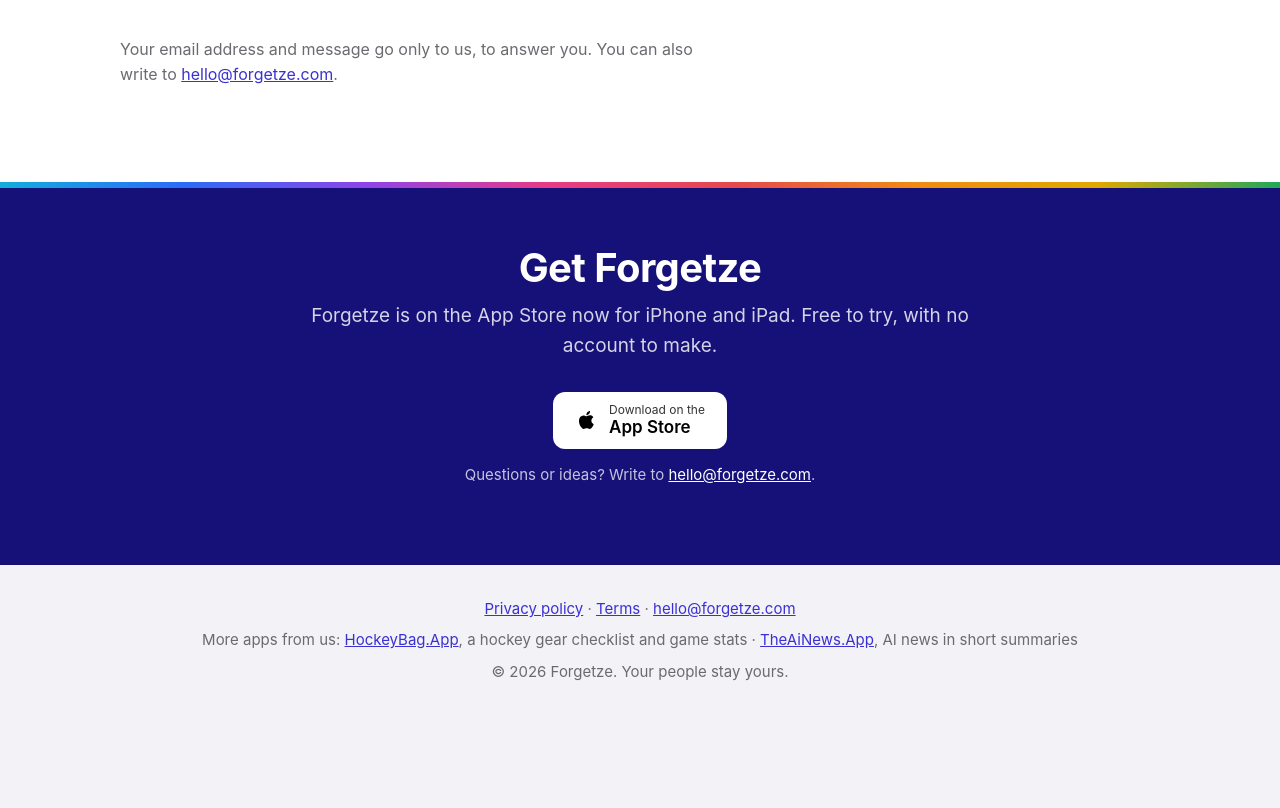
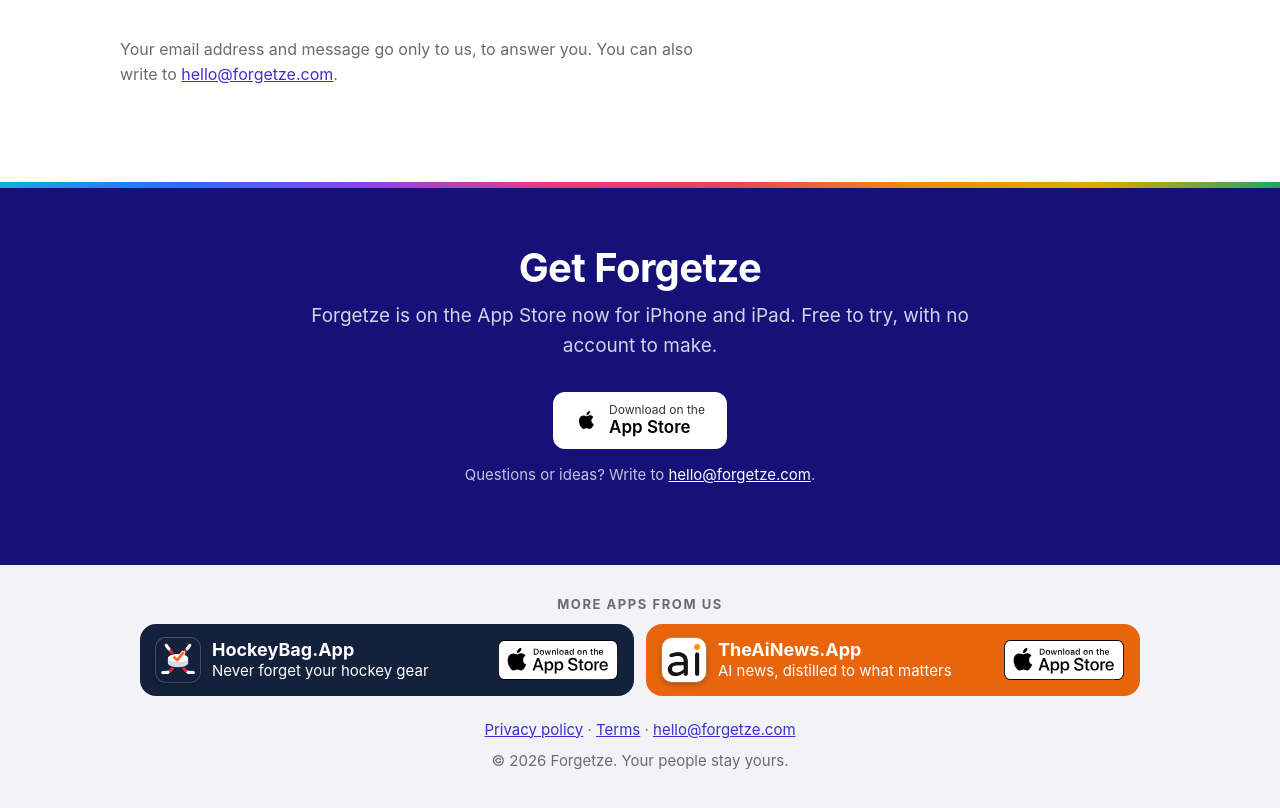
Before and after one commit to nyandrews/forgetze-site, a website: page index.html in a window 1280 px wide. Shown: the part 4441-5249 px from the top of the page. Before the commit the page ends 5172 px from the top, so only its background shows below. Drawn offline with Linux system fonts and the light colour scheme.

Commit message:
Footer: show our other apps as coloured bands with icon, slogan and App Store badge
Replaces the plain text line. Each band uses the app's own colour, like the
headers on the Master Dashboard.

Co-Authored-By: Claude Fable 5.2 <noreply@anthropic.com>

```diff
--- a/index.html
+++ b/index.html
@@ -171,6 +171,18 @@
   footer p { margin: 8px 0 0; }
 
   @media (prefers-reduced-motion: reduce) { html { scroll-behavior: auto; } }
+  /* "More apps from us": one band per app, in that app's own colour, like the Master Dashboard headers. */
+  .more-apps { margin: 0 auto 22px; max-width: 1000px; text-align: left; }
+  .more-apps h2 { font-size: 13px; letter-spacing: .12em; text-transform: uppercase; text-align: center; margin: 0 0 12px; color: inherit; font-weight: 700; }
+  .more-apps .ma-grid { display: grid; grid-template-columns: 1fr 1fr; gap: 12px; }
+  @media (max-width: 880px) { .more-apps .ma-grid { grid-template-columns: 1fr; } }
+  .more-apps .ma-card { display: flex; flex-wrap: wrap; align-items: center; justify-content: space-between; gap: 12px; padding: 14px 16px; border-radius: 16px; color: #fff; }
+  .more-apps .ma-app { display: flex; align-items: center; gap: 12px; color: #fff; text-decoration: none; min-width: 0; }
+  .more-apps .ma-app img { display: block; width: 44px; height: 44px; border-radius: 10px; box-shadow: 0 2px 6px rgba(0,0,0,.3), 0 0 0 1px rgba(255,255,255,.25); }
+  .more-apps .ma-app strong { display: block; font-size: 18px; line-height: 1.2; color: #fff; }
+  .more-apps .ma-app span { display: block; font-size: 15px; line-height: 1.3; color: #fff; }
+  .more-apps .ma-badge { display: block; line-height: 0; }
+  .more-apps .ma-badge img { display: block; height: 40px; width: auto; }
 </style>
 </head>
 <body>
@@ -380,8 +392,20 @@
 
 <footer>
   <div class="wrap">
+    <div class="more-apps">
+      <h2>More apps from us</h2>
+      <div class="ma-grid">
+      <div class="ma-card" style="background:#14213D">
+        <a class="ma-app" href="https://www.hockeybag.app"><img src="/apps/hockeybag.png" alt="" width="44" height="44"><span><strong>HockeyBag.App</strong><span>Never forget your hockey gear</span></span></a>
+        <a class="ma-badge" href="https://apps.apple.com/app/apple-store/id6823292085?pt=1734641&amp;ct=forgetze-footer&amp;mt=8"><img src="/app-store-badge.svg" alt="Download HockeyBag.App on the App Store" width="120" height="40"></a>
+      </div>
+      <div class="ma-card" style="background:#E8650E">
+        <a class="ma-app" href="https://www.theainews.app"><img src="/apps/theainews.png" alt="" width="44" height="44"><span><strong>TheAiNews.App</strong><span>AI news, distilled to what matters</span></span></a>
+        <a class="ma-badge" href="https://apps.apple.com/app/apple-store/id6774653701?pt=1734641&amp;ct=forgetze-footer&amp;mt=8"><img src="/app-store-badge.svg" alt="Download TheAiNews.App on the App Store" width="120" height="40"></a>
+      </div>
+      </div>
+    </div>
     <a href="/privacy.html">Privacy policy</a> · <a href="/terms.html">Terms</a> · <a href="mailto:hello@forgetze.com">hello@forgetze.com</a>
-    <p>More apps from us: <a href="https://www.hockeybag.app">HockeyBag.App</a>, a hockey gear checklist and game stats · <a href="https://www.theainews.app">TheAiNews.App</a>, AI news in short summaries</p>
     <p>© 2026 Forgetze. Your people stay yours.</p>
   </div>
 </footer>
```
Also changed, not shown: app-store-badge.svg (added), apps/hockeybag.png (added), apps/theainews.png (added).
